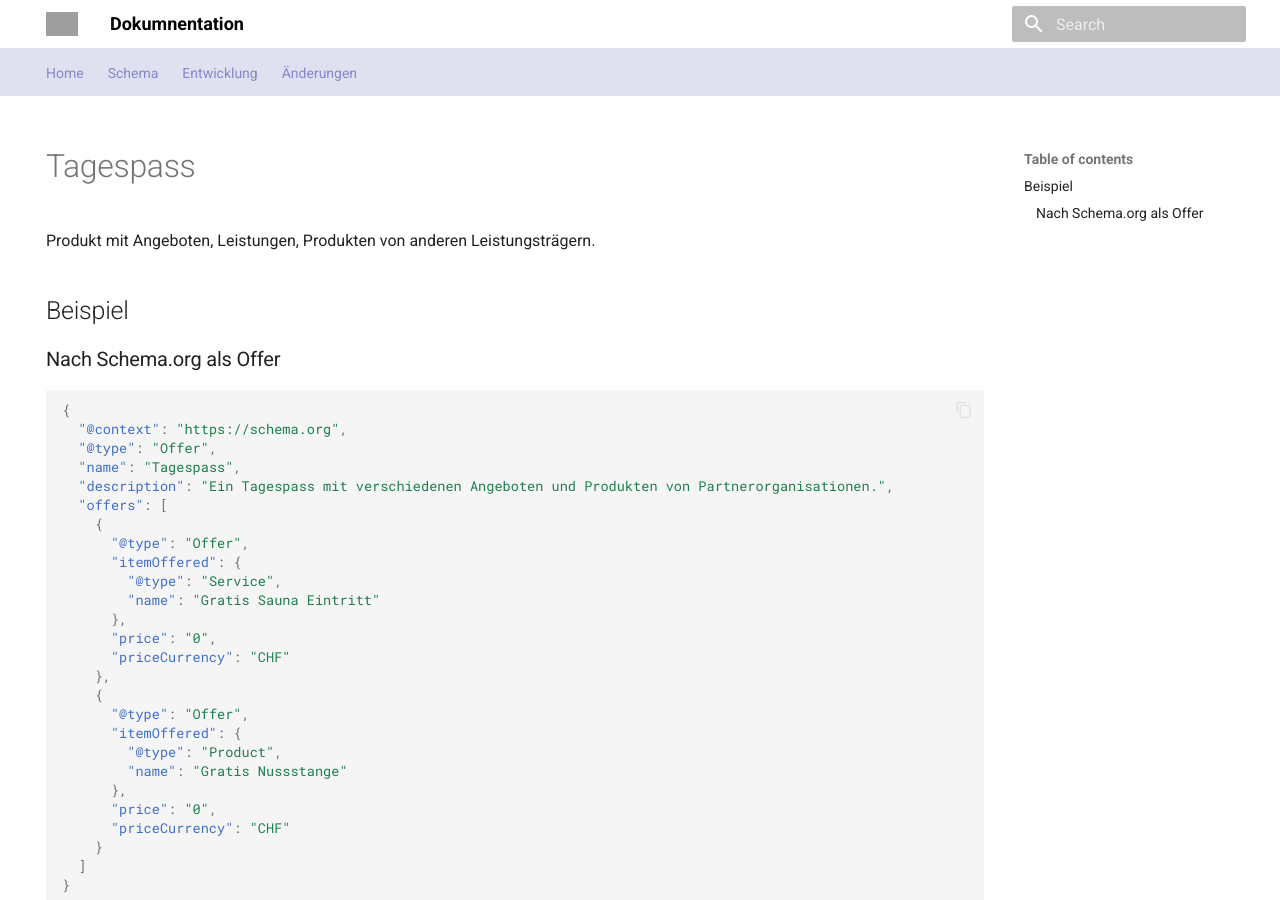
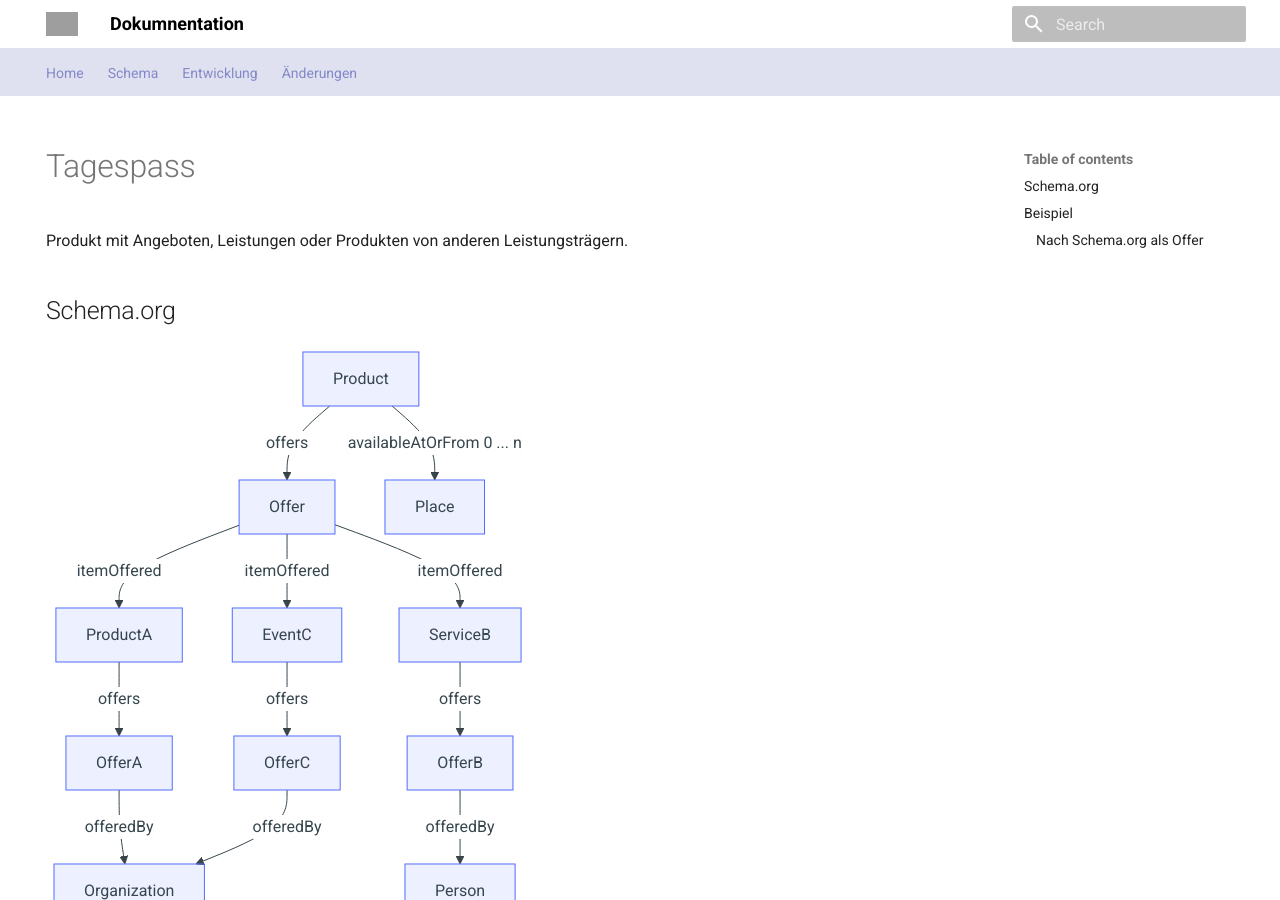
Before and after one commit to tsolenthaler/docs.contentdesk.io, an MkDocs documentation site: the page built from docs/dev/concepts/tagespass.md, in a window 1280 px wide and 900 px high. Built offline with MkDocs 1.6.1 and Material for MkDocs 9.7.7, drawn with Linux system fonts in a browser that asks for light colours; some of the changed lines change nothing that is shown; grey boxes are pictures that could not be loaded.

````diff
--- a/docs/dev/concepts/tagespass.md
+++ b/docs/dev/concepts/tagespass.md
@@ -6,8 +6,29 @@
 ---
 # Tagespass
 
+Produkt mit Angeboten, Leistungen oder Produkten von anderen Leistungsträgern.
 
-Produkt mit Angeboten, Leistungen, Produkten von anderen Leistungsträgern.
+
+## Schema.org
+
+``` mermaid
+graph TD
+    Product -->|offers|Offer
+    Product -->|availableAtOrFrom 0 ... n|Place
+
+    Offer-->|itemOffered|ProductA
+    Offer-->|itemOffered|ServiceB
+    Offer-->|itemOffered|EventC
+
+    ProductA-->|offers|OfferA
+    ServiceB-->|offers|OfferB
+    EventC-->|offers|OfferC
+
+
+    OfferA -->|offeredBy|Organization
+    OfferB -->|offeredBy|Person
+    OfferC -->|offeredBy|Organization
+```
 
 
 ## Beispiel
````
